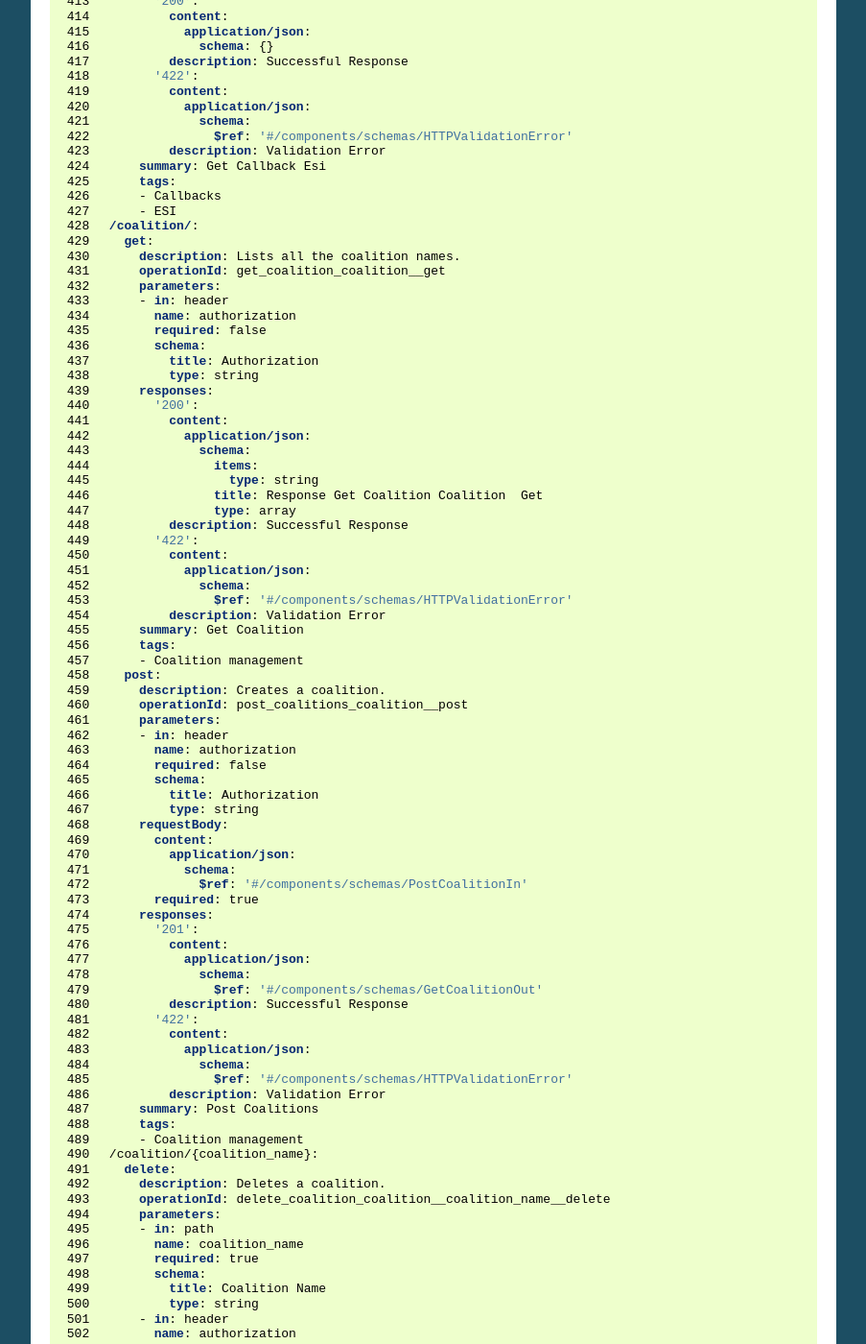
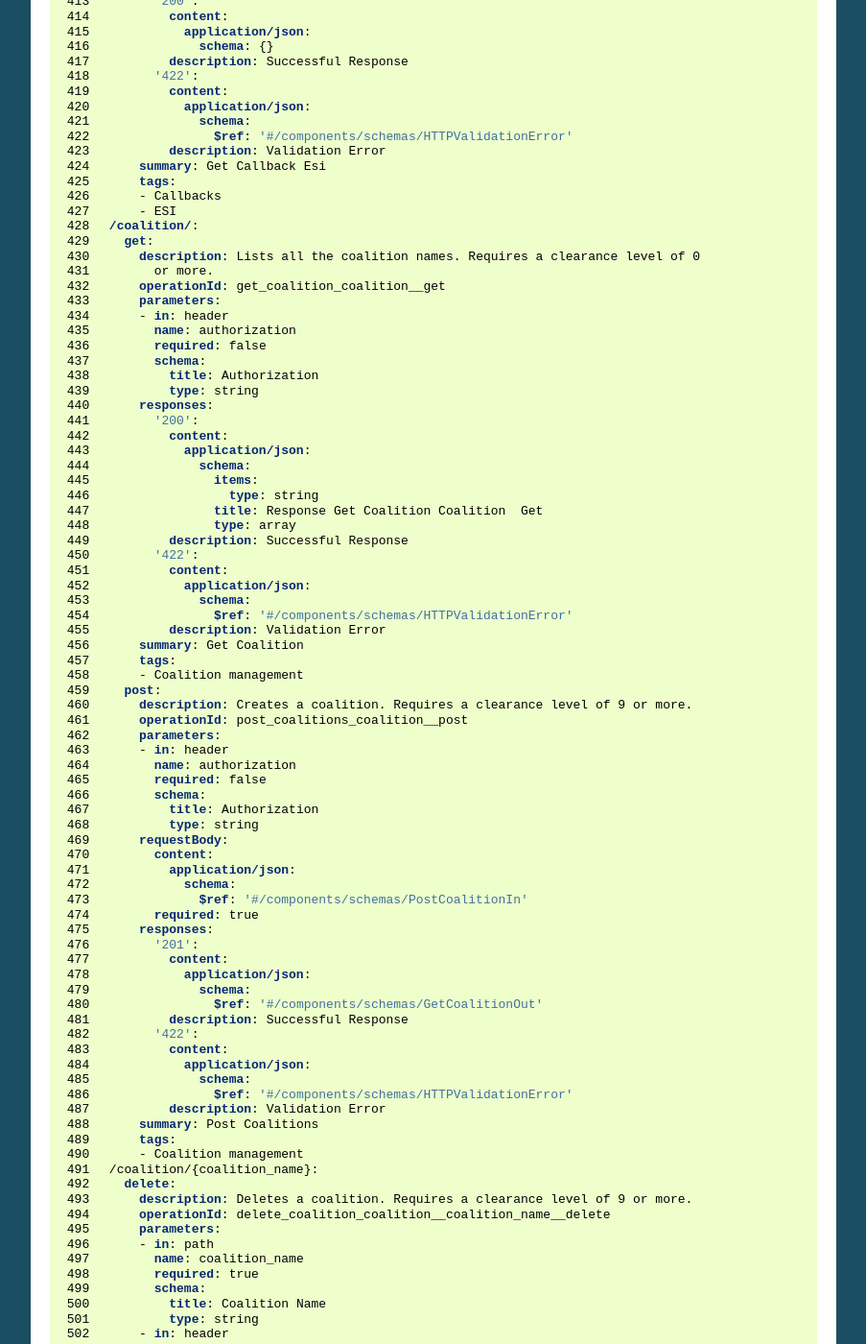
Before and after one commit to r0kym/seat-navy-issue, a Sphinx documentation site: the page built from docs/openapi.rst, in a window 1280 px wide and 1400 px high, scrolled down 6565 px. Shown: the whole window at 96% size, without its empty margins (198-1101 px from the left). Built offline with Sphinx 7.4.7, drawn with Linux system fonts in a browser that asks for light colours; some of the changed text lies outside the part shown.

Commit message:
Refactored clearance system

```diff
--- a/docs/openapi.yml
+++ b/docs/openapi.yml
@@ -240,11 +240,11 @@ components:
     PostTokenDynOut:
       description: Model for ``POST /token/dyn`` reponses.
       properties:
-        app_token:
-          title: App Token
+        tkn:
+          title: Tkn
           type: string
       required:
-      - app_token
+      - tkn
       title: PostTokenDynOut
       type: object
     PostTokenPerIn:
@@ -266,11 +266,11 @@ components:
     PostTokenPerOut:
       description: Model for ``POST /token/per`` reponses.
       properties:
-        app_token:
-          title: App Token
+        tkn:
+          title: Tkn
           type: string
       required:
-      - app_token
+      - tkn
       title: PostTokenPerOut
       type: object
     PostTokenUseFromDynIn:
@@ -427,7 +427,8 @@ paths:
       - ESI
   /coalition/:
     get:
-      description: Lists all the coalition names.
+      description: Lists all the coalition names. Requires a clearance level of 0
+        or more.
       operationId: get_coalition_coalition__get
       parameters:
       - in: header
@@ -456,7 +457,7 @@ paths:
       tags:
       - Coalition management
     post:
-      description: Creates a coalition.
+      description: Creates a coalition. Requires a clearance level of 9 or more.
       operationId: post_coalitions_coalition__post
       parameters:
       - in: header
@@ -489,7 +490,7 @@ paths:
       - Coalition management
   /coalition/{coalition_name}:
     delete:
-      description: Deletes a coalition.
+      description: Deletes a coalition. Requires a clearance level of 9 or more.
       operationId: delete_coalition_coalition__coalition_name__delete
       parameters:
       - in: path
@@ -520,7 +521,10 @@ paths:
       tags:
       - Coalition management
     get:
-      description: Returns details about a given coalition.
+      description: 'Returns details about a given coalition. Requires a clearance
+        level of 0 or
+
+        more.'
       operationId: get_coalition_name_coalition__coalition_name__get
       parameters:
       - in: path
@@ -559,7 +563,10 @@ paths:
 
         ``members`` cannot be used in conjunction with ``add_members`` and
 
-        ``remove_members``.'
+        ``remove_members``.
+
+
+        Requires a clearance level of 9 or more.'
       operationId: put_coalition_coalition__coalition_name__put
       parameters:
       - in: path
@@ -598,7 +605,9 @@ paths:
       - Coalition management
   /esi/{esi_path}:
     get:
-      description: "Forwards a GET request to the ESI.\n\nSee also:\n    :class:`sni.routers.esi.EsiRequestIn`"
+      description: "Forwards a GET request to the ESI. The required clearance level\
+        \ depends on\nthe user making the request and the user specified on the ``on_behalf_of``\n\
+        field.\n\nSee also:\n    :class:`sni.routers.esi.EsiRequestIn`"
       operationId: get_esi_latest_esi__esi_path__get
       parameters:
       - in: path
@@ -631,7 +640,7 @@ paths:
       - ESI
   /group/:
     get:
-      description: Lists all the group names.
+      description: Lists all the group names. Requires a clearance level of 0 or more.
       operationId: get_group_group__get
       parameters:
       - in: header
@@ -660,7 +669,7 @@ paths:
       tags:
       - Group management
     post:
-      description: Creates a group.
+      description: Creates a group. Requires a clearance level of 9 or more.
       operationId: post_groups_group__post
       parameters:
       - in: header
@@ -693,7 +702,7 @@ paths:
       - Group management
   /group/{group_name}:
     delete:
-      description: Deletes a group.
+      description: Deletes a group. Requires a clearance level of 9 or more.
       operationId: delete_group_group__group_name__delete
       parameters:
       - in: path
@@ -724,7 +733,10 @@ paths:
       tags:
       - Group management
     get:
-      description: Returns details about a given group.
+      description: 'Returns details about a given group. Requires a clearance level
+        of 0 or
+
+        more.'
       operationId: get_group_name_group__group_name__get
       parameters:
       - in: path
@@ -763,7 +775,9 @@ paths:
 
         ``members`` cannot be used in conjunction with ``add_members`` and
 
-        ``remove_members``.'
+        ``remove_members``. Requires a clearance level of 9 or more of for the user
+
+        to be the owner of the group.'
       operationId: put_group_group__group_name__put
       parameters:
       - in: path
@@ -815,7 +829,8 @@ paths:
       - Testing
   /token/:
     delete:
-      description: Deletes a token
+      description: Manually deletes a token (of any type). Requires a clearance level
+        of 10.
       operationId: delete_token_token__delete
       parameters:
       - in: query
@@ -846,7 +861,10 @@ paths:
       tags:
       - Authentication & tokens
     get:
-      description: Returns informations about the token currently being used.
+      description: 'Returns informations about the token currently being used. Requires
+        a
+
+        clearance level of 0 or more.'
       operationId: get_token_token__get
       parameters:
       - in: header
@@ -873,8 +891,10 @@ paths:
       - Authentication & tokens
   /token/dyn:
     post:
-      description: Creates a new dynamic app token. Must be called with a permanent
-        app token.
+      description: 'Creates a new dynamic app token. Must be called with a permanent
+        app token,
+
+        and the owner must have a clearance level of 10.'
       operationId: post_token_dyn_token_dyn_post
       parameters:
       - in: header
@@ -910,7 +930,7 @@ paths:
       description: 'Creates a new permanent app token. Must be called with a permanent
         app
 
-        token.'
+        token, and the owner must have a clearance level of 10.'
       operationId: post_token_per_token_per_post
       parameters:
       - in: header
@@ -950,7 +970,9 @@ paths:
 
         done, SNI issues a GET request to the app predefined callback, with that
 
-        state code and the user token.'
+        state code and the user token. Requires the owner of the token to have a
+
+        clearance level of 0 or more.'
       operationId: post_token_use_from_dyn_token_use_from_dyn_post
       parameters:
       - in: header
@@ -1013,7 +1035,10 @@ paths:
       - Authentication & tokens
   /user/:
     get:
-      description: Returns the list of all user names.
+      description: 'Returns the list of all user names. Requires a clearance level
+        of 0 or
+
+        more.'
       operationId: get_user_user__get
       parameters:
       - in: header
@@ -1043,7 +1068,7 @@ paths:
       - User management
   /user/{character_name}:
     delete:
-      description: Deletes a user.
+      description: Deletes a user. Requires a clearance level of 9 or more.
       operationId: delete_user_user__character_name__delete
       parameters:
       - in: path
@@ -1074,7 +1099,8 @@ paths:
       tags:
       - User management
     get:
-      description: "Returns details about a character\n\nTodo:\n    Cleck clearance"
+      description: Returns details about a character. Requires a clearance level of
+        0 or more.
       operationId: get_user_name_user__character_name__get
       parameters:
       - in: path
@@ -1106,8 +1132,11 @@ paths:
       tags:
       - User management
     put:
-      description: Returns details about a character
-      operationId: put_user_me_user__character_name__put
+      description: 'Manually updates non ESI data about a character. The required
+        clearance
+
+        level depends on the modification.'
+      operationId: put_user_name_user__character_name__put
       parameters:
       - in: path
         name: character_name
@@ -1140,6 +1169,6 @@ paths:
               schema:
                 $ref: '#/components/schemas/HTTPValidationError'
           description: Validation Error
-      summary: Put User Me
+      summary: Put User Name
       tags:
       - User management
```
Also changed, not shown: 6 other files.
